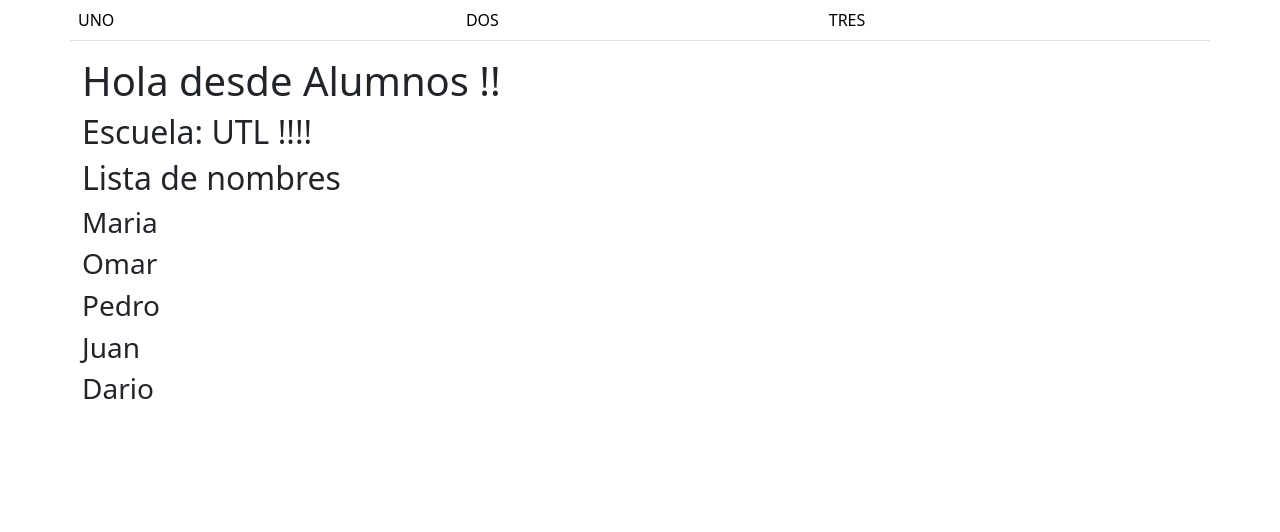
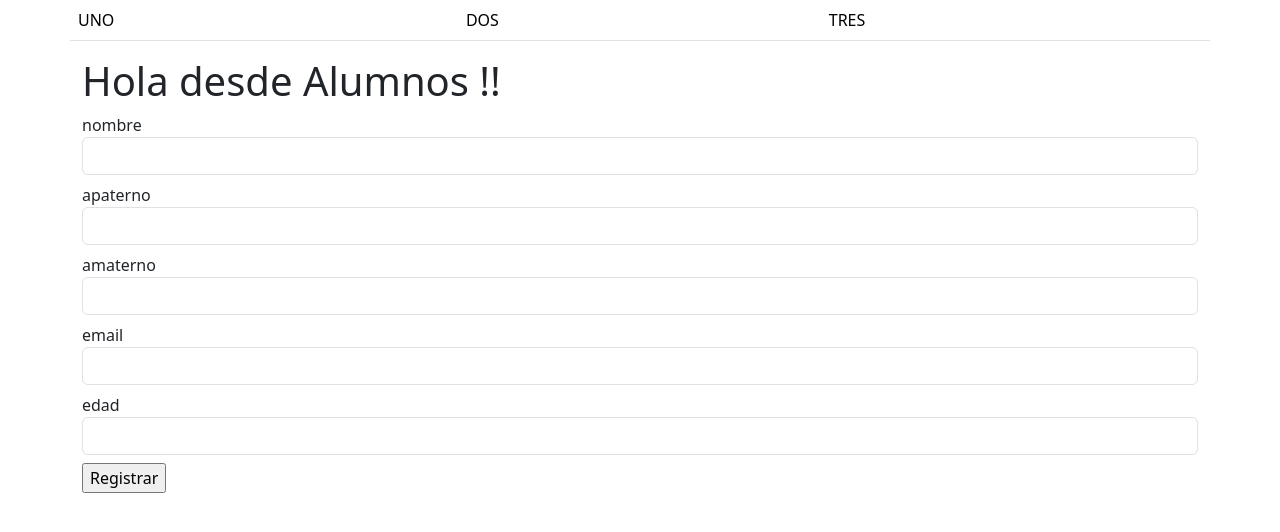
Before and after one commit to IDGS80120001481/introFlaskIDGS801, a Flask app: page /alumnos in a window 1280 px wide. Shown: the top 532 px of the page. Run offline with Flask 3, Linux system fonts and the light colour scheme.

Commit message:
CMGJ 29-01-2024

```diff
--- a/forms.py
+++ b/forms.py
@@ -1,8 +1,13 @@
 from wtforms import Form
-from wtforms import StringField, TelField
+from wtforms import StringField, TelField, IntegerField
+
+from wtforms import EmailField
+from wtforms.validators import DataRequired, Email
 
 
 class UserForm(Form):
     nombre = StringField('nombre')
     email = StringField("email")
     apaterno = TelField("apaterno")
+    amaterno = StringField('amaterno')
+    edad = IntegerField('edad')
--- a/main.py
+++ b/main.py
@@ -1,16 +1,19 @@
-from flask import Flask, render_template
+from flask import Flask, render_template, request
+import forms
 
 app = Flask(__name__)
 
 @app.route("/")
 def index():
-    return render_template("index.html")
+    return render_template("layout3.html")
 
-@app.route("/alumnos")
+@app.route("/alumnos", methods=['GET','POST'])
 def alumnos():
-    titulo = "UTL !!!!"
-    nombres = ["Maria", "Omar", "Pedro", "Juan","Dario"]
-    return render_template("alumnos.html", titulo = titulo, nombres = nombres)
+
+    alumno_clase = forms.UserForm(request.form)
+    if request.method == 'POST':
+        pass
+    return render_template("alumnos2.html", form=alumno_clase)
 
 @app.route("/maestros")
 def maestros():
@@ -44,10 +47,45 @@ def user(id,nom):
 def suma(n1,n2):
     return "La suma {} + {} = {}".format(n1,n2,n1 + n2)
 
+@app.route("/calcular" , methods=["GET", "POST"])
+def calcular():
+    if request.method== "POST":
+        num1 = request.form.get("n1")
+        num2 = request.form.get("n2")
+        return "La multiplicacion de {} x {} = {}".format(num1,num2,str(int(num1) * int(num2)))
+    else:
+        return '''
+        <form action="/calcular" method="POST">
+            <label>N1:</label>
+            <input type="text" name="n1"><br>
+            <label>N2:</label>
+            <input type="text" name="n2"><br>
+            <input type="submit">
+        </form>
+    '''
+
+@app.route("/OperasBas" , methods=["GET", "POST"])
+def operasbas():
+    return render_template("OperasBas.html")
+
+@app.route("/resultado")
+def result():
+    if request.method== "POST":
+        num1 = request.form.get("n1")
+        num2 = request.form.get("n2")
+        return "La multiplicacion de {} x {} = {}".format(num1,num2,str(int(num1) * int(num2)))
+    else:
+        return render_template("OperasBas.html")
+
+
+
 @app.route("/default")
 @app.route("/default/<string:d>")
 def func3(d="Dario"):
     return "El nombre del usuario es: " + d
 
+
+
+
 if __name__ == "__main__":
     app.run(debug=True)
--- /dev/null
+++ b/templates/_macros.html
@@ -0,0 +1,13 @@
+{%macro datos(name, placeholder, type='text') %}
+
+<p><input type="{{type}}" name="{{name}}" placeholder="{{placeholder}}"></p>
+
+{%endmacro %}
+
+
+{% macro camposNuevos(field) %}
+
+<td>{{field.label}}</td>
+<dd>{{field(**kwargs)| safe}}</dd>
+
+{%endmacro %}
--- /dev/null
+++ b/templates/alumnos2.html
@@ -0,0 +1,43 @@
+{% extends "layout.html" %}
+
+{% block container %}
+{% import "_macros.html" as macros %}
+    <h1>Hola desde Alumnos !!</h1>
+
+    <form action="" method="POST" novalidate>
+        <div class="row">
+            <div class="form-group control-group col-xs-12 floting-label-form-control controls">
+                {{macros.camposNuevos(form.nombre, class='form-control')}}
+            </div>
+        </div>
+        <div class="row">
+            <div class="form-group control-group col-xs-12 floting-label-form-control controls">
+                {{macros.camposNuevos(form.apaterno, class='form-control')}}
+            </div>
+        </div>
+        <div class="row">
+            <div class="form-group control-group col-xs-12 floting-label-form-control controls">
+                {{macros.camposNuevos(form.amaterno, class='form-control')}}
+            </div>
+        </div>
+        <div class="row">
+            <div class="form-group control-group col-xs-12 floting-label-form-control controls">
+                {{macros.camposNuevos(form.email, class='form-control')}}
+            </div>
+        </div>
+        <div class="row">
+            <div class="form-group control-group col-xs-12 floting-label-form-control controls">
+                {{macros.camposNuevos(form.edad, class='form-control')}}
+            </div>
+        </div>
+        <input type="submit" id="btn1" name="btn1" value="Registrar">
+
+
+        <!-- {{macros.datos("Nombre","NOMBRE")}}
+        {{macros.datos("Sueldo","SUELDO", "")}}
+        {{form.nombre}}
+        {{form.apaterno}}
+        {{form.amaterno}} -->
+    </form>
+
+{% endblock %}
```
Also changed, not shown: templates/index.html (line endings or trailing spaces).
